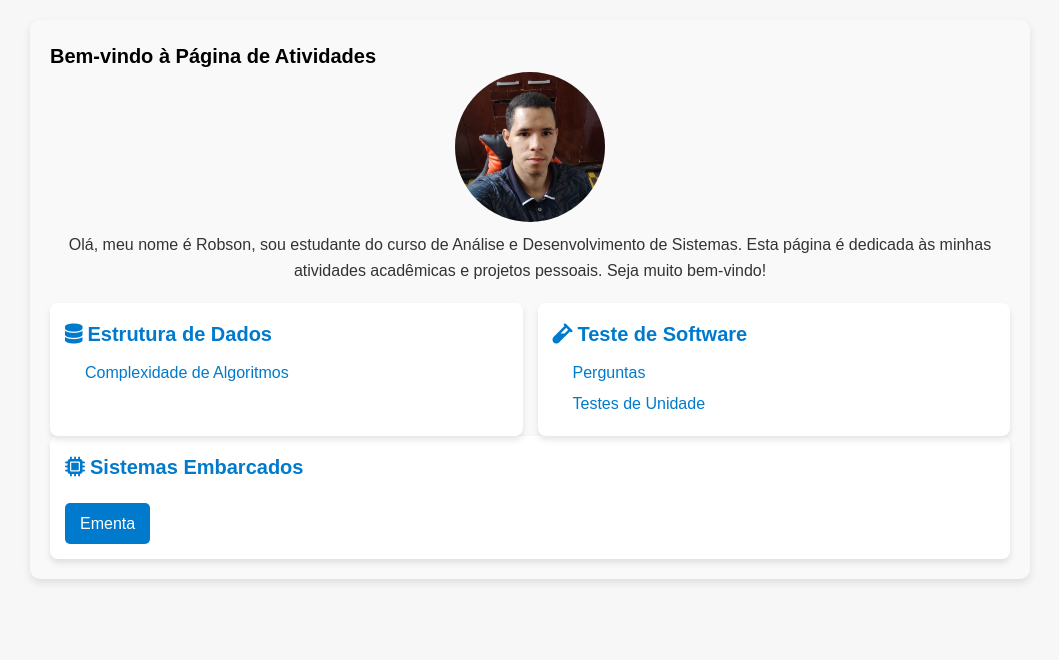
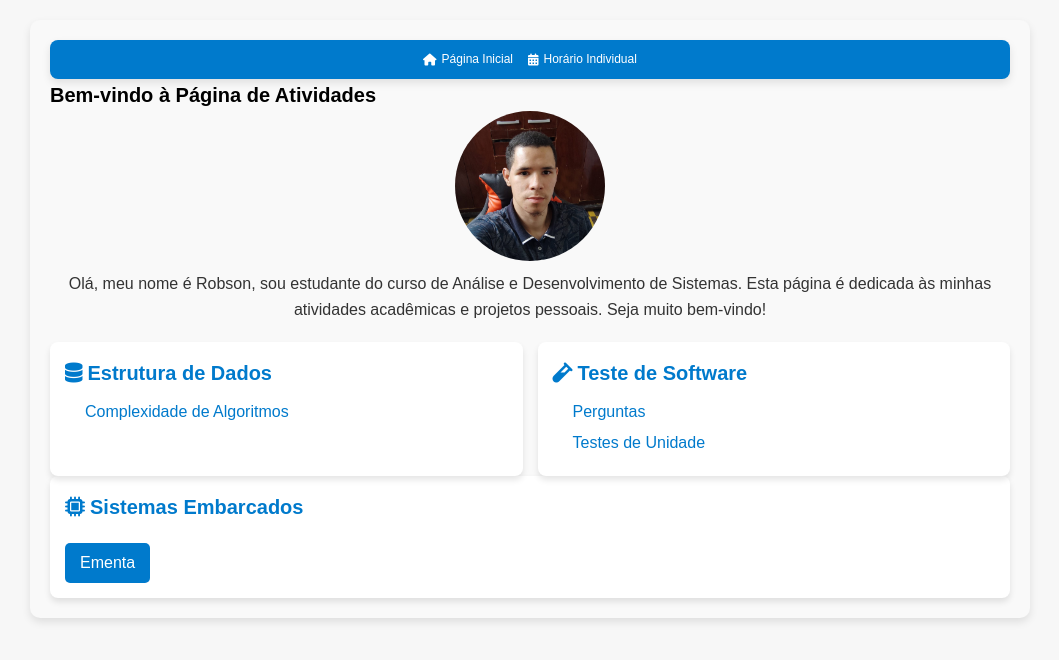
Before and after one commit to rma98/ifpe-ads-activities, a Vue app in the folder subjects/: page /#/ in a window 1280 px wide. Shown: the top 660 px of the page, without its empty margins (110-1169 px from the left). Built offline with nearby package versions, Linux system fonts and the light colour scheme.

Commit message:
feat: Update component Home.vue

```diff
--- a/subjects/src/views/Home.vue
+++ b/subjects/src/views/Home.vue
@@ -1,5 +1,6 @@
 <template>
   <div class="home-page">
+    <NavigationMenu />
     <h1>Bem-vindo à Página de Atividades</h1>
     <div class="profile-section">
       <img :src="fotoRobson" alt="Foto de Robson" class="profile-photo" />
@@ -44,6 +45,7 @@
 </template>
 
 <script setup>
+import NavigationMenu from '../components/NavigationMenu.vue';
 import fotoRobson from '../assets/img/photo.jpg';
 import { ref } from 'vue';
 import Modal from '../components/Modal.vue';
```
